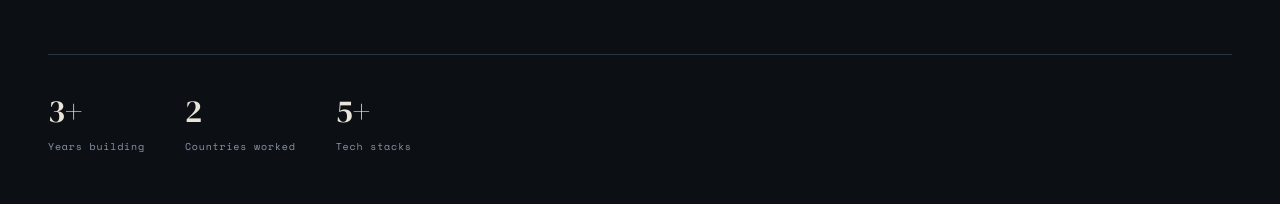
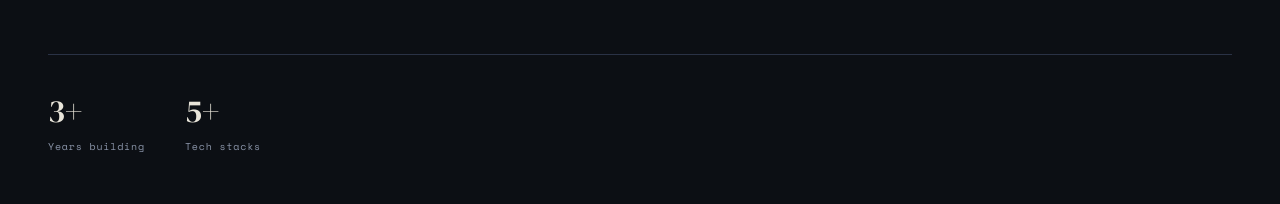
Before and after one commit to Sara-Abouroumia/sara-abouroumia-portfolio, a Next.js app: page / in a window 1280 px wide. Shown: the part 512-716 px from the top of the page. Built offline with nearby package versions, Linux system fonts and the light colour scheme.

Commit message:
refactor: migrate Hero to Tailwind classes

```diff
--- a/app/components/Hero.tsx
+++ b/app/components/Hero.tsx
@@ -1,112 +1,43 @@
 'use client'
+import SectionLabel from './SectionLabel'
 
 export default function Hero() {
   return (
-    <section id="home" style={{
-      padding: '80px 48px 64px',
-      borderBottom: '1px solid #2a3245',
-    }}>
-      <div style={{
-        display: 'flex',
-        alignItems: 'center',
-        gap: '8px',
-        marginBottom: '20px',
-      }}>
-        <div style={{ width: '24px', height: '1px', background: '#e8b84b' }} />
-        <span style={{
-          fontFamily: 'var(--font-mono)',
-          fontSize: '11px',
-          color: '#e8b84b',
-          letterSpacing: '0.12em',
-          textTransform: 'uppercase',
-        }}>
-          Full Stack Engineer · Cloud · AI
-        </span>
-      </div>
+    <section id="home" className="px-12 pt-20 pb-16 border-b border-border">
+      <SectionLabel text="Full Stack Engineer · Cloud · AI" />
 
-      <h1 style={{
-        fontFamily: 'var(--font-serif)',
-        fontSize: 'clamp(48px, 8vw, 80px)',
-        lineHeight: 1.05,
-        marginBottom: '8px',
-        color: '#e8e4d9',
-      }}>
+      <h1 className="font-serif text-[clamp(48px,8vw,80px)] leading-[1.05] mt-5 mb-2 text-foreground">
         Sara<br />
         <em style={{ color: '#e8b84b' }}>Abouroumia</em>
       </h1>
 
-      <p style={{
-        fontFamily: 'var(--font-sans)',
-        fontSize: '15px',
-        color: '#8a94a8',
-        maxWidth: '480px',
-        lineHeight: 1.7,
-        margin: '20px 0 36px',
-        fontWeight: 300,
-      }}>
+      <p className="font-sans text-[15px] text-muted max-w-[480px] leading-[1.7] mt-5 mb-9 font-light">
         I build production-ready systems end-to-end — from backend APIs
         to cloud deployment. Currently at Nextarp B.V., based in Kayseri.
         Open to remote work & relocation.
       </p>
 
-      <div style={{ display: 'flex', gap: '12px', flexWrap: 'wrap' }}>
+      <div className="flex gap-3 flex-wrap">
         <button
           onClick={() => document.getElementById('projects')?.scrollIntoView({ behavior: 'smooth' })}
-          style={{
-            background: '#e8b84b',
-            color: '#0c0f14',
-            border: 'none',
-            padding: '10px 24px',
-            borderRadius: '4px',
-            fontFamily: 'var(--font-mono)',
-            fontSize: '12px',
-            letterSpacing: '0.05em',
-            cursor: 'pointer',
-          }}>
+          className="bg-accent text-background border-none px-6 py-2.5 rounded font-mono text-[12px] tracking-[0.05em] cursor-pointer">
           View Projects
         </button>
         <button
           onClick={() => document.getElementById('contact')?.scrollIntoView({ behavior: 'smooth' })}
-          style={{
-            background: 'transparent',
-            color: '#e8b84b',
-            border: '1px solid #a07e2a',
-            padding: '10px 24px',
-            borderRadius: '4px',
-            fontFamily: 'var(--font-mono)',
-            fontSize: '12px',
-            letterSpacing: '0.05em',
-            cursor: 'pointer',
-          }}>
+          className="bg-transparent text-accent border border-accent-dim px-6 py-2.5 rounded font-mono text-[12px] tracking-[0.05em] cursor-pointer">
           Get in Touch
         </button>
       </div>
 
-      <div style={{
-        display: 'flex',
-        gap: '40px',
-        marginTop: '56px',
-        paddingTop: '32px',
-        borderTop: '1px solid #2a3245',
-      }}>
+      <div className="flex gap-10 mt-14 pt-8 border-t border-border">
         {([
           { num: '3+', label: 'Years building' },
-          { num: '2',  label: 'Countries worked' },
           { num: '5+', label: 'Tech stacks' },
         ] as const).map((stat) => (
           <div key={stat.label}>
-            <div style={{
-              fontFamily: 'var(--font-serif)',
-              fontSize: '32px',
-              color: '#e8e4d9',
-            }}>{stat.num}</div>
-            <div style={{
-              fontFamily: 'var(--font-mono)',
-              fontSize: '10px',
-              color: '#8a94a8',
-              marginTop: '4px',
-              letterSpacing: '0.08em',
-            }}>{stat.label}</div>
+            <div className="font-serif text-[32px] text-foreground">{stat.num}</div>
+            <div className="font-mono text-[10px] text-muted mt-1 tracking-[0.08em]">{stat.label}</div>
           </div>
         ))}
       </div>
```
